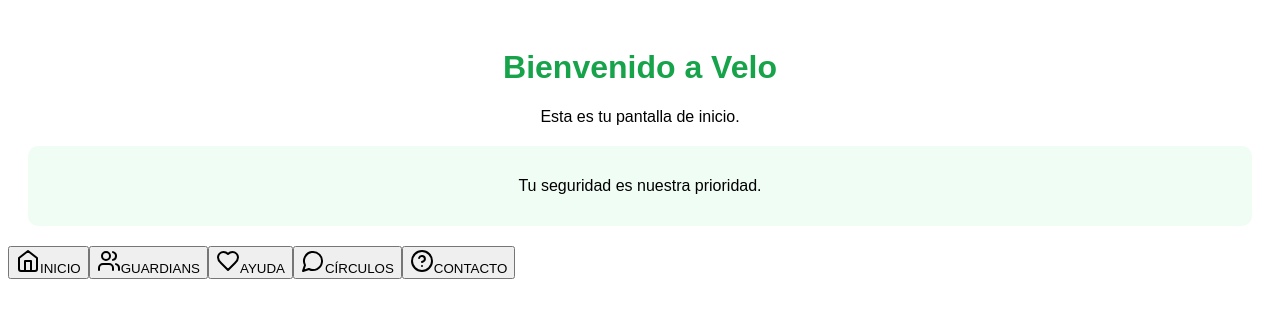
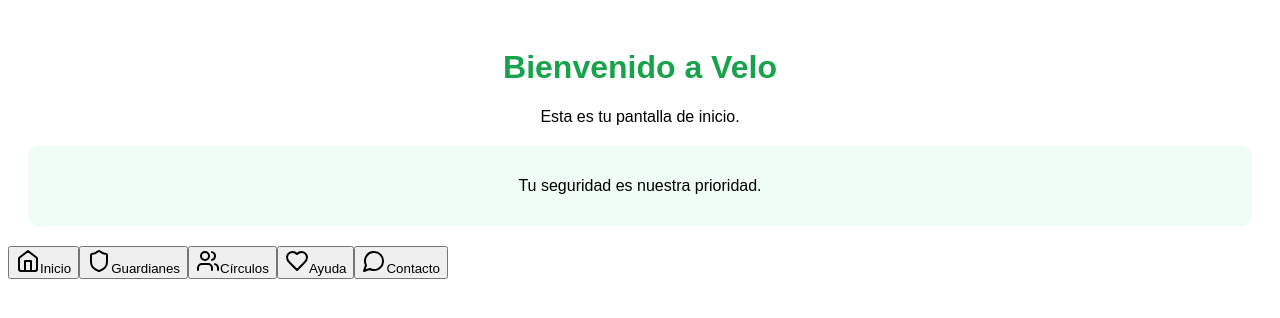
Before and after one commit to diego85greco-coder/mi-app-velo, a React app: page / in a window 1280 px wide. Shown: the top 318 px of the page. Built offline with nearby package versions, Linux system fonts and the light colour scheme; the HTML template or start-up script is replaced by a standard one.

Commit message:
Update navigation and section types in App component

```diff
--- a/src/App.tsx
+++ b/src/App.tsx
@@ -1,5 +1,5 @@
 import { useState } from 'react';
-import { Home, Users, Heart, MessageCircle, HelpCircle } from 'lucide-react';
+import { Home, Users, Heart, MessageCircle, Shield, Info } from 'lucide-react';
 import Inicio from './pages/Inicio';
 import Guardians from './pages/Guardians';
 import Ayuda from './pages/Ayuda';
@@ -7,7 +7,7 @@ import Circulos from './pages/Circulos';
 import Contacto from './pages/Contacto';
 import VeloVelaPorTi from './pages/VeloVelaPorTi';
 
-type Section = 'inicio' | 'guardians' | 'ayuda' | 'circulos' | 'contacto' | 'veloVela';
+type Section = 'inicio' | 'guardians' | 'ayuda' | 'circulos' | 'contacto' | 'velovelaporti';
 
 function App() {
   const [activeSection, setActiveSection] = useState<Section>('inicio');
@@ -24,7 +24,7 @@ function App() {
         return <Circulos />;
       case 'contacto':
         return <Contacto />;
-      case 'veloVela':
+      case 'velovelaporti':
         return <VeloVelaPorTi />;
       default:
         return <Inicio onNavigate={setActiveSection} />;
@@ -32,60 +32,30 @@ function App() {
   };
 
   return (
-    <div className="flex flex-col h-screen bg-white overflow-hidden">
-      <div className="flex-1 overflow-y-auto">
-        {renderSection()}
-      </div>
+    <div className="min-h-screen bg-gray-50 pb-20">
+      {renderSection()}
 
-      <nav className="border-t border-gray-200 bg-white sticky bottom-0 flex justify-around items-center px-4 py-3 gap-2">
-        <button
-          onClick={() => setActiveSection('inicio')}
-          className={`flex flex-col items-center justify-center py-2 px-3 rounded-lg transition-colors ${
-            activeSection === 'inicio' ? 'text-green-600 bg-green-50' : 'text-gray-400'
-          }`}
-        >
+      {/* Menú de Navegación Inferior */}
+      <nav className="fixed bottom-0 left-0 right-0 bg-white border-t border-gray-200 px-6 py-3 flex justify-between items-center z-50">
+        <button onClick={() => setActiveSection('inicio')} className={`flex flex-col items-center ${activeSection === 'inicio' ? 'text-purple-600' : 'text-gray-500'}`}>
           <Home size={24} />
-          <span className="text-xs mt-1">INICIO</span>
+          <span className="text-xs mt-1">Inicio</span>
         </button>
-
-        <button
-          onClick={() => setActiveSection('guardians')}
-          className={`flex flex-col items-center justify-center py-2 px-3 rounded-lg transition-colors ${
-            activeSection === 'guardians' ? 'text-blue-600 bg-blue-50' : 'text-gray-400'
-          }`}
-        >
+        <button onClick={() => setActiveSection('guardians')} className={`flex flex-col items-center ${activeSection === 'guardians' ? 'text-purple-600' : 'text-gray-500'}`}>
+          <Shield size={24} />
+          <span className="text-xs mt-1">Guardianes</span>
+        </button>
+        <button onClick={() => setActiveSection('circulos')} className={`flex flex-col items-center ${activeSection === 'circulos' ? 'text-purple-600' : 'text-gray-500'}`}>
           <Users size={24} />
-          <span className="text-xs mt-1">GUARDIANS</span>
+          <span className="text-xs mt-1">Círculos</span>
         </button>
-
-        <button
-          onClick={() => setActiveSection('ayuda')}
-          className={`flex flex-col items-center justify-center py-2 px-3 rounded-lg transition-colors ${
-            activeSection === 'ayuda' ? 'text-red-600 bg-red-50' : 'text-gray-400'
-          }`}
-        >
+        <button onClick={() => setActiveSection('ayuda')} className={`flex flex-col items-center ${activeSection === 'ayuda' ? 'text-purple-600' : 'text-gray-500'}`}>
           <Heart size={24} />
-          <span className="text-xs mt-1">AYUDA</span>
+          <span className="text-xs mt-1">Ayuda</span>
         </button>
-
-        <button
-          onClick={() => setActiveSection('circulos')}
-          className={`flex flex-col items-center justify-center py-2 px-3 rounded-lg transition-colors ${
-            activeSection === 'circulos' ? 'text-yellow-600 bg-yellow-50' : 'text-gray-400'
-          }`}
-        >
+        <button onClick={() => setActiveSection('contacto')} className={`flex flex-col items-center ${activeSection === 'contacto' ? 'text-purple-600' : 'text-gray-500'}`}>
           <MessageCircle size={24} />
-          <span className="text-xs mt-1">CÍRCULOS</span>
-        </button>
-
-        <button
-          onClick={() => setActiveSection('contacto')}
-          className={`flex flex-col items-center justify-center py-2 px-3 rounded-lg transition-colors ${
-            activeSection === 'contacto' ? 'text-orange-600 bg-orange-50' : 'text-gray-400'
-          }`}
-        >
-          <HelpCircle size={24} />
-          <span className="text-xs mt-1">CONTACTO</span>
+          <span className="text-xs mt-1">Contacto</span>
         </button>
       </nav>
     </div>
```
